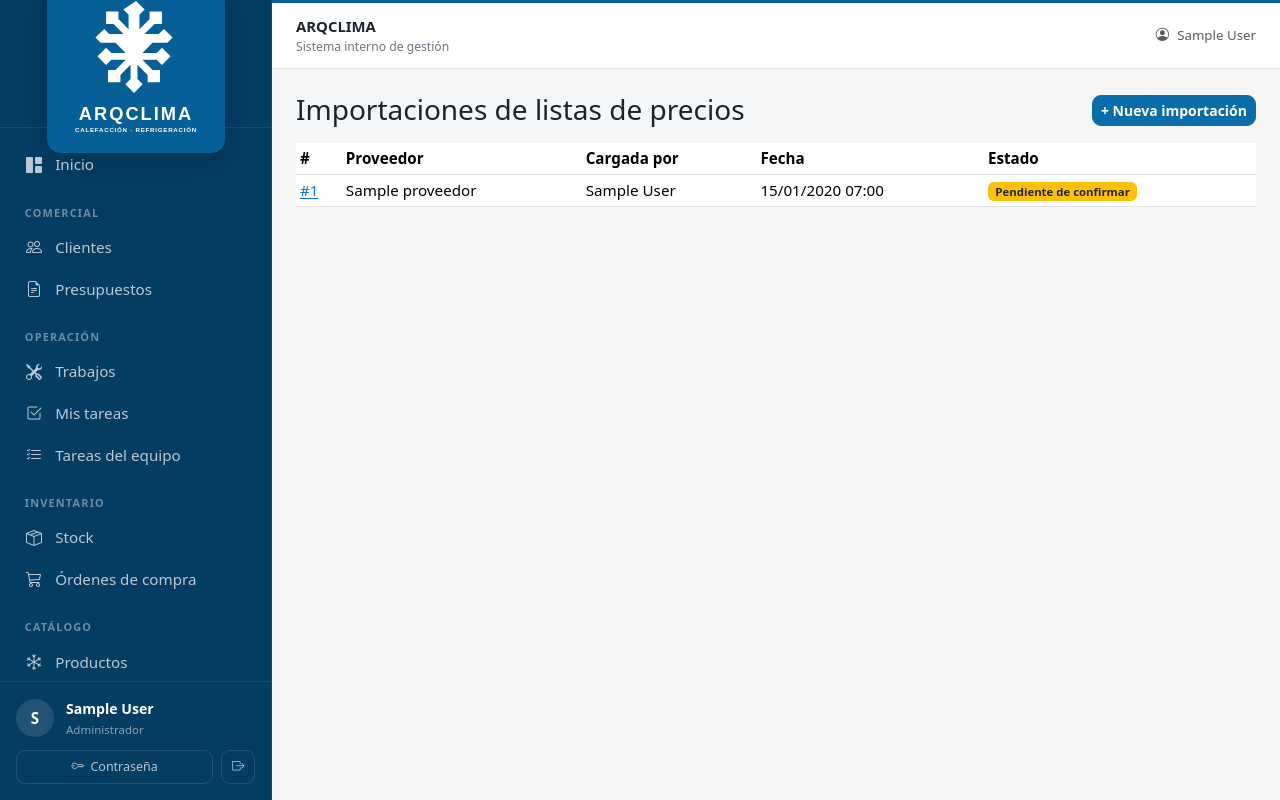
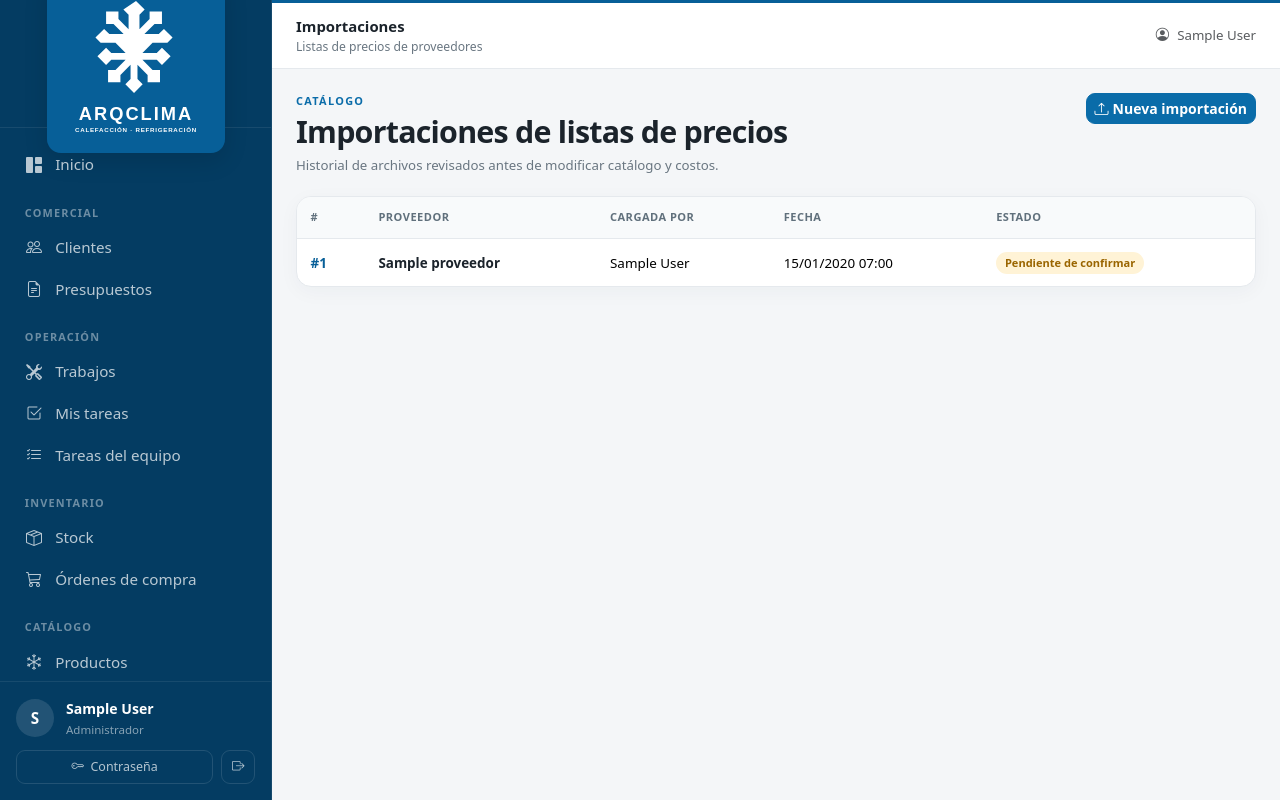
Before and after one commit to nicolasventin/arqclima, a Django app: page /importaciones/ in a window 1280 px wide. Run offline with Django 5.2, Linux system fonts and the light colour scheme; a user stored in the database is signed in; tables that the repository leaves empty hold one stand-in row (values such as "Sample post"); parts of the project's set-up code (start-up, migrations or seed data) failed here and were passed over.

```diff
--- a/apps/imports/templates/imports/lista.html
+++ b/apps/imports/templates/imports/lista.html
@@ -1,43 +1,10 @@
 {% extends "base.html" %}
-
 {% block title %}Importaciones — ARQCLIMA{% endblock %}
-
+{% block page_heading %}Importaciones{% endblock %}
+{% block page_subheading %}Listas de precios de proveedores{% endblock %}
 {% block content %}
-<div class="d-flex justify-content-between align-items-center mb-3">
-    <h1 class="h3 mb-0">Importaciones de listas de precios</h1>
-    <a href="{% url 'imports:nueva' %}" class="btn btn-primary btn-sm">+ Nueva importación</a>
-</div>
-
-<table class="table table-sm table-hover bg-white">
-    <thead>
-        <tr>
-            <th>#</th>
-            <th>Proveedor</th>
-            <th>Cargada por</th>
-            <th>Fecha</th>
-            <th>Estado</th>
-        </tr>
-    </thead>
-    <tbody>
-        {% for importacion in importaciones %}
-        <tr>
-            <td><a href="{% url 'imports:detalle' importacion.pk %}">#{{ importacion.pk }}</a></td>
-            <td>{{ importacion.proveedor.nombre_comercial }}</td>
-            <td>{{ importacion.cargado_por|default:"—" }}</td>
-            <td>{{ importacion.cargado_en|date:"d/m/Y H:i" }}</td>
-            <td>
-                {% if importacion.estado == "pendiente" %}
-                <span class="badge bg-warning text-dark">Pendiente de confirmar</span>
-                {% elif importacion.estado == "confirmada" %}
-                <span class="badge bg-success">Confirmada</span>
-                {% else %}
-                <span class="badge bg-secondary">Descartada</span>
-                {% endif %}
-            </td>
-        </tr>
-        {% empty %}
-        <tr><td colspan="5" class="text-muted">Todavía no se cargó ninguna importación.</td></tr>
-        {% endfor %}
-    </tbody>
-</table>
+<div class="page-heading"><div class="page-heading-copy"><div class="page-heading-kicker">Catálogo</div><h1>Importaciones de listas de precios</h1><p>Historial de archivos revisados antes de modificar catálogo y costos.</p></div><div class="page-actions"><a href="{% url 'imports:nueva' %}" class="btn btn-primary btn-sm"><i class="bi bi-upload me-1"></i>Nueva importación</a></div></div>
+<div class="data-panel"><div class="table-responsive"><table class="table data-table table-hover"><thead><tr><th>#</th><th>Proveedor</th><th>Cargada por</th><th>Fecha</th><th>Estado</th></tr></thead><tbody>
+{% for importacion in importaciones %}<tr><td><a class="table-link" href="{% url 'imports:detalle' importacion.pk %}">#{{ importacion.pk }}</a></td><td><span class="table-primary-text">{{ importacion.proveedor.nombre_comercial }}</span></td><td>{{ importacion.cargado_por|default:"—" }}</td><td>{{ importacion.cargado_en|date:"d/m/Y H:i" }}</td><td>{% if importacion.estado == "pendiente" %}<span class="status-pill status-pill-warning">Pendiente de confirmar</span>{% elif importacion.estado == "confirmada" %}<span class="status-pill status-pill-success">Confirmada</span>{% else %}<span class="status-pill status-pill-neutral">Descartada</span>{% endif %}</td></tr>{% empty %}<tr><td colspan="5" class="empty-table"><i class="bi bi-file-earmark-spreadsheet"></i>Todavía no se cargó ninguna importación.</td></tr>{% endfor %}
+</tbody></table></div></div>
 {% endblock %}
```
